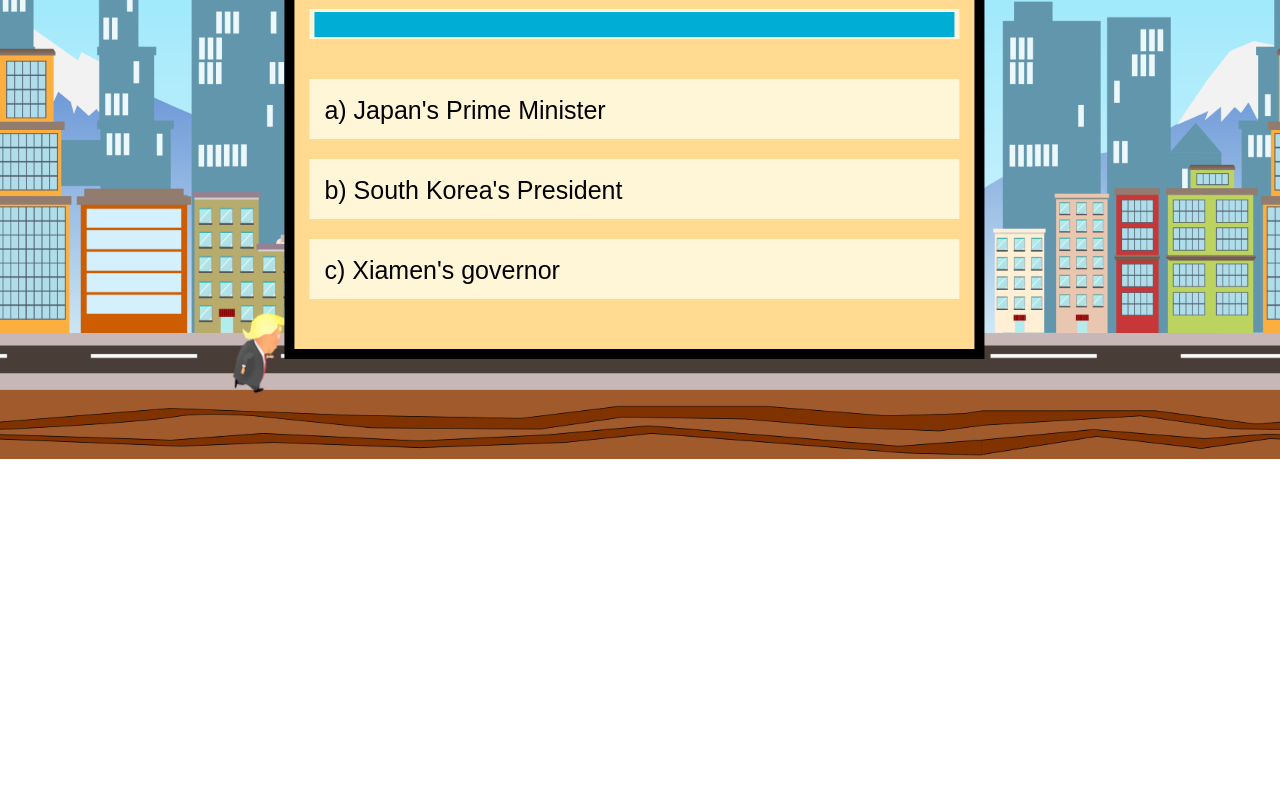
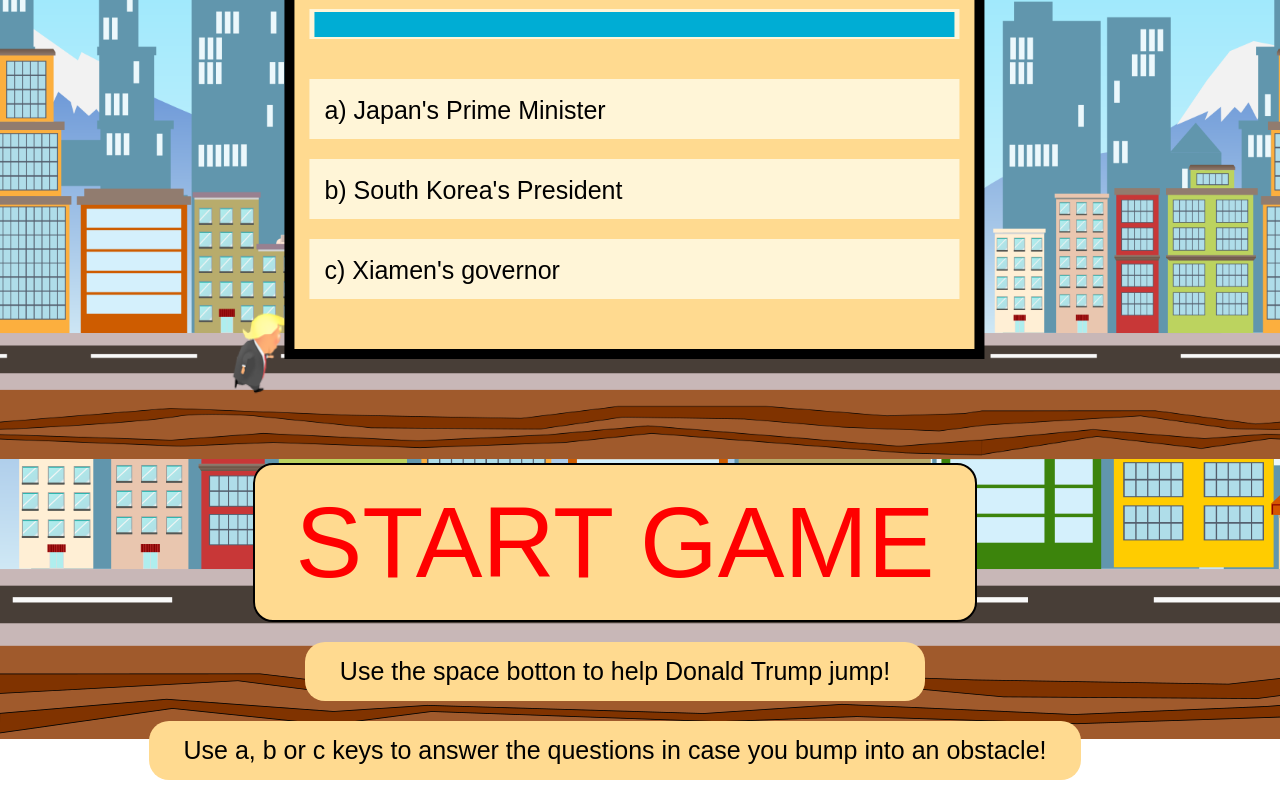
Before and after one commit to nataliafndz26/helpTrump, a plain HTML site: page index.html in a window 1280 px wide. Shown: the part 341-1141 px from the top of the page. Before the commit the page ends 804 px from the top, so only its background shows below. Drawn offline with Linux system fonts and the light colour scheme.

Commit message:
fifth-night

```diff
--- a/index.html
+++ b/index.html
@@ -5,16 +5,12 @@
   <meta charset="UTF-8" />
   <meta name="viewport" content="width=device-width, initial-scale=1.0" />
   <meta http-equiv="X-UA-Compatible" content="ie=edge" />
-  <title>IRONHACK GAME</title>
+  <title>HELP TRUMP GET TO THE WHITE HOUSE</title>
+  <link rel="stylesheet" href="styles.css">
 </head>
 
 <body>
-  <style>
-    body {
-      margin: 0;
-      padding: 0;
-    }
-  </style>
+
 
   <canvas id="myCanvas"></canvas>
 
@@ -27,6 +23,28 @@
   <script src="js/background.js"></script>
   <script src="js/game.js"></script>
   <script src="js/index.js"></script>
+
+  <div class="center">
+
+    <button id="start-button" type="button">Start Game</button>
+
+    <br>
+
+    <button class="instructions">Use the space botton to help Donald Trump jump!</button>
+
+    <br>
+
+    <button class="instructions">Use a, b or c keys to answer the questions in case you bump into an obstacle!</button>
+
+  </div>
+
+  <div>
+
+
+
+  </div>
+
+
 </body>
 
 </html>
--- a/js/game.js
+++ b/js/game.js
@@ -33,12 +33,6 @@ const Game = {
         // c: "c"
     },
 
-    //let lastQuestion = this.selectedQuestion[this.selectedQuestion.length - 1]
-    //let lastValue = selectedQuestion[selectedQuestion.length - 1]
-
-
-
-
     init(id) {
         this.canvasTag = document.getElementById(id)
         this.ctx = this.canvasTag.getContext('2d')
@@ -55,6 +49,8 @@ const Game = {
     },
 
     start() {
+
+
 
         this.reset()
 
@@ -80,7 +76,7 @@ const Game = {
 
             }
 
-            if (this.frames.framesCounter > 5000) {
+            if (this.frames.framesCounter > 7000) {
 
                 this.frames.framesCounter = 0
 
@@ -107,9 +103,12 @@ const Game = {
             }
 
             this.platformDetection()
+            //this.player.checkYaxisOnPlatform(this.platforms)
 
             this.generatePlat()
             this.clearPlat()
+
+            this.generateWhiteHouse()
 
         }, 1000 / this.frames.fps)
 
@@ -219,7 +218,7 @@ const Game = {
 
 
                 this.player.playerPosition.y = elm.platPosition.y - this.player.playerSize.h
-                this.player.controlYaxis.gravity = 0.2
+                //this.player.controlYaxis.gravity = 0.2
 
             }
         })
@@ -236,7 +235,7 @@ const Game = {
 
     checkIfCorrect() {
 
-        let checker = null
+        let checker = false
 
         document.addEventListener("keydown", e => {
 
@@ -246,10 +245,10 @@ const Game = {
 
 
                 console.log("correct")
+                this.questions.correctAnswer()
 
-                //this.questions.correctAnswer()
 
-                this.flag = true
+                //this.flag = true
 
                 //return true
 
--- a/js/questions.js
+++ b/js/questions.js
@@ -210,7 +210,7 @@ class Question {
     correctAnswer() {
 
         this.ctx.fillStyle = this.colors.green
-        this.ctx.fillRect(this.questionPosition.x + 30, this.questionPosition.y + 153, 640, 25)
+        this.ctx.fillRect(this.questionPosition.x, this.questionPosition.y + 500, 640, 25)
 
     }
 
--- a/js/whitehouse.js
+++ b/js/whitehouse.js
@@ -42,6 +42,7 @@ class WhiteHouse {
     }
 
     move() {
+
         this.obsPosition.x -= this.speedX
     }
 
--- /dev/null
+++ b/styles.css
@@ -0,0 +1,41 @@
+body {
+    margin:0;
+    padding: 0;
+    background-image: url("img/City1.png");
+    background-position: 0 0;
+    background-repeat: no-repeat;
+    background-size: auto;
+}
+
+div.center {
+    text-align: center;
+    margin-right: 50px;
+}
+
+#start-button {
+    text-transform: uppercase;
+    font-family: sans-serif;
+}
+
+body button {
+    font-size: 100px;
+    background-color:#FFDA90;
+    color: red;
+    padding: 20px 40px;
+    border: 2px solid black;
+    box-shadow: 5px black;
+    border-radius: 20px;
+    margin-bottom: 20px;
+}
+
+.instructions {
+    font-size: 25px;
+    font-family: sans-serif;
+    background-color:#FFDA90;
+    color: black;
+    padding: 15px 35px;
+    border: 0;
+    box-shadow: 0;
+    border-radius: 20px;
+    margin-bottom: 20px;
+  }
```
Also changed, not shown: js/player.js (+17 -2 lines), js/platforms.js (line endings or trailing spaces), 2 other files.
